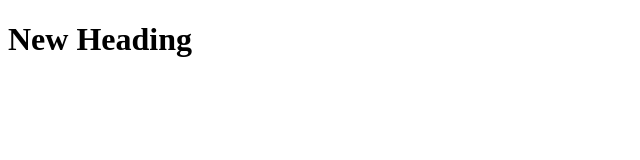
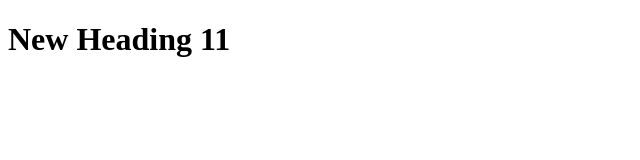
Before and after one commit to makaranda/bootstrap5-html-template-sample1, a plain HTML site: page contact.html in a window 1280 px wide. Shown: the full height of the page, 0-640 px from the left. Drawn offline with Linux system fonts and the light colour scheme.

Commit message:
comment 1

```diff
--- a/contact.html
+++ b/contact.html
@@ -6,6 +6,6 @@
     <title>Document</title>
   </head>
   <body>
-    <h1>New Heading</h1>
+    <h1>New Heading 11</h1>
   </body>
 </html>
```
